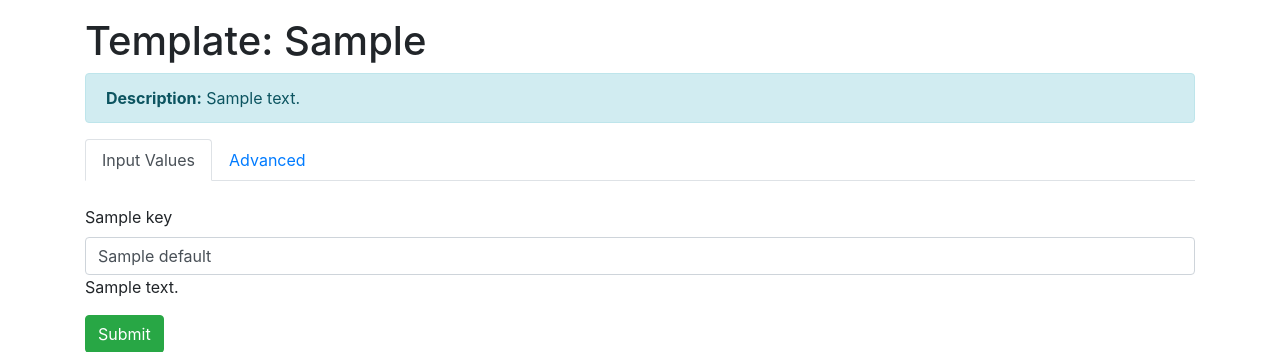
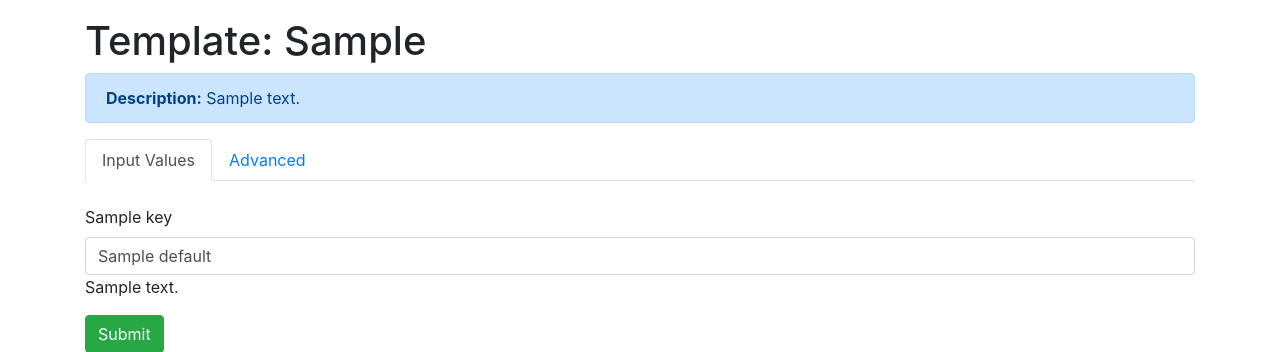
Before and after one commit to indigo-dc/deep-training-dashboard, a Flask app: template app/templates/createdep.html in a window 1280 px wide. Shown: the part 217-569 px from the top of the page. Run offline with Flask 2, Linux system fonts and the light colour scheme; the template is opened without the code that fills it: most values are stand-ins (such as "Sample title", 1, 10 or a date in 2020); parts of the project's set-up code (start-up, migrations or seed data) failed here and were passed over; some libraries are stand-ins or nearby versions.

Commit message:
fix info color

```diff
--- a/app/templates/createdep.html
+++ b/app/templates/createdep.html
@@ -35,7 +35,7 @@
   <h1> Template: {{selectedTemplate}} </h1>
 
       {% if description is defined %}
-      <div class="alert alert-info">
+      <div class="alert alert-primary">
         <strong>Description:</strong> {{description}}
       </div>
       {% endif %}
```
